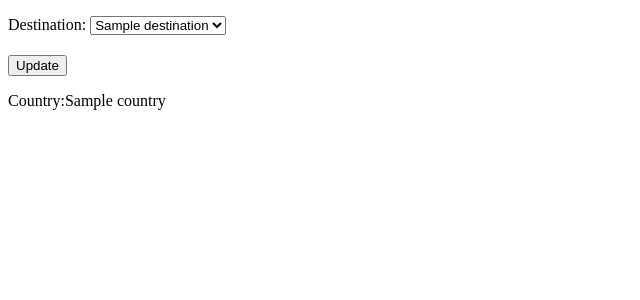
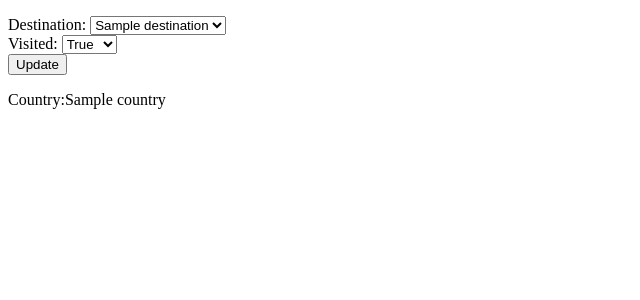
Before and after one commit to spencerT101/Bucket_List_Project_1, a Flask app: page /destinations/1/edit_destination in a window 1280 px wide. Shown: the part 70-370 px from the top of the page, without its empty margins (0-640 px from the left). Run offline with Flask 2, Linux system fonts and the light colour scheme; a database or web service that is not in the repository returns one stand-in record (values such as "Sample title"); some libraries are stand-ins or nearby versions.

Commit message:
add visited True or False option to edit page

```diff
--- a/project_start_code/templates/destinations/edit_destination.html
+++ b/project_start_code/templates/destinations/edit_destination.html
@@ -9,16 +9,23 @@
         {% if bucket_list.destination.id == destination.id %} selected = "selected"
         {% endif %}>
         {{destination.city_name}}</option>
+
+        {% endfor %}
+    </select>
+</div>
+        <div>
     <label for = "visited"> Visited: </label>
     <select id = "visited" name = "visited">
         <option value = "true"
         {% if bucket_list.destination.visited == True %} selected = "selected" {% endif%}>
-    </option>
-    </select>
+    True</option>
+    <option value = "false"
+    {% if bucket_list.destination.visited == False %} selected = "selected" {% endif%}>
+False </option>
 
-    {% endfor %}
+</select>
 </div>
-</select>
+
 <button type = "submit">Update</button>
 </form>
 <p> Country:{{bucket_list.destination.country.name}}</p>
```
